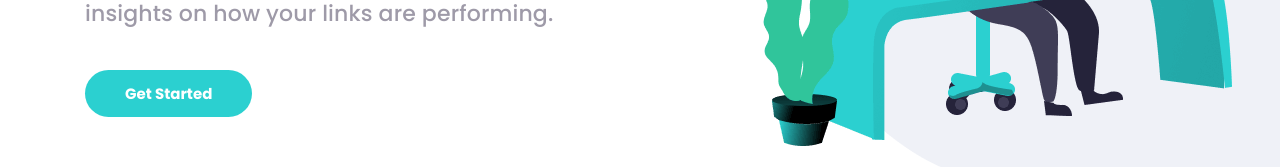
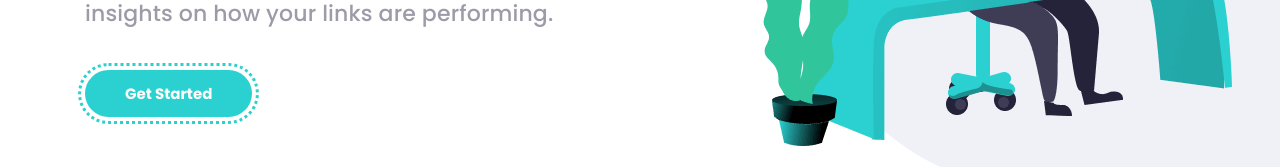
Before and after one commit to mohamedxamid/Shortly, a plain HTML site: page index.html in a window 1280 px wide. Both pictures are taken after a click on the button "Get Started". Shown: the part 458-625 px from the top of the page. Drawn offline with Linux system fonts and the light colour scheme.

Commit message:
Add Focus styles

```diff
--- a/css/styles.css
+++ b/css/styles.css
@@ -43,6 +43,11 @@ html {
 *::before,
 *::after {
     box-sizing: inherit;
+}
+
+*:focus {
+    outline: 3px dotted var(--green);
+    outline-offset: 4px;
 }
 
 body {
```
